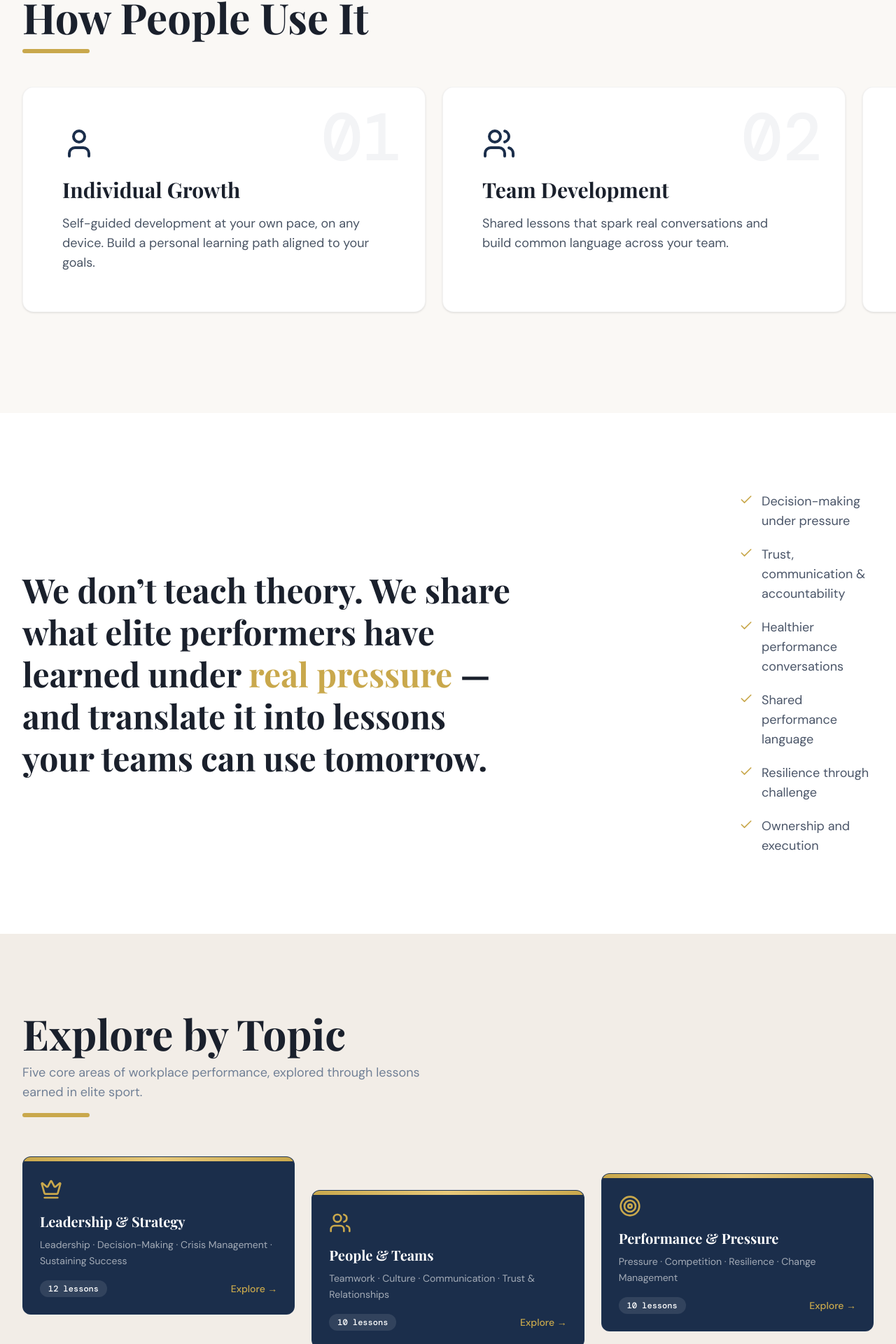
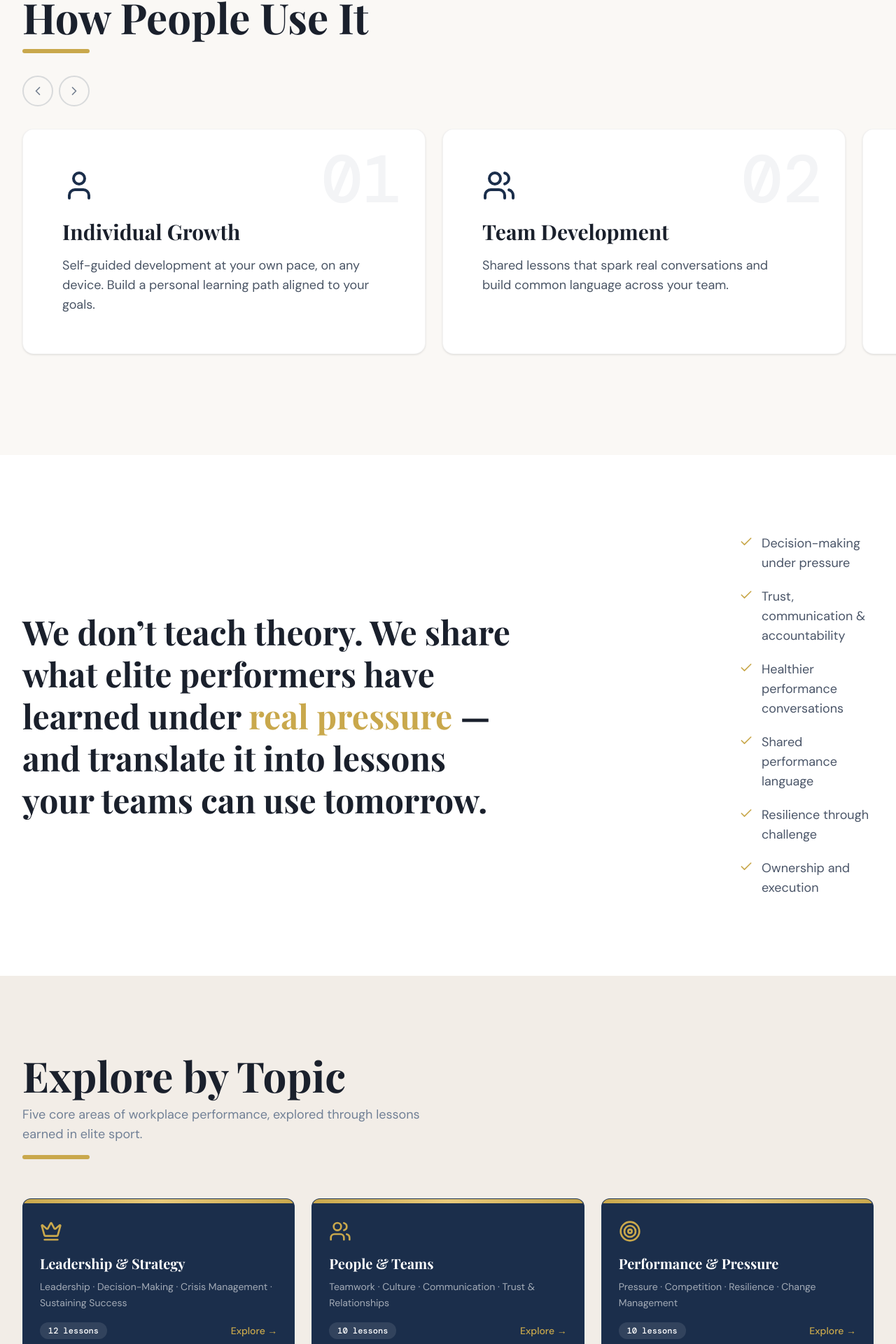
Before and after one commit to mvicenzino/onthistopic, a Next.js app: page / in a window 1280 px wide. Shown: the part 1317-3237 px from the top of the page at 70% size. Built offline with nearby package versions, Linux system fonts and the light colour scheme.

Commit message:
Add scroll arrows to How People Use It, align topic cards
- Added left/right chevron buttons for desktop horizontal scroll navigation
- Removed staggered mt offsets from topic cards grid (looked unintentional)

Co-Authored-By: Claude Opus 4.6 (1M context) <noreply@anthropic.com>

```diff
--- a/src/app/page.tsx
+++ b/src/app/page.tsx
@@ -1,5 +1,6 @@
 'use client'
 
+import { useRef } from 'react'
 import { motion } from 'framer-motion'
 import {
   User,
@@ -10,6 +11,8 @@ import {
   Clock,
   Trophy,
   Rocket,
+  ChevronLeft,
+  ChevronRight,
 } from 'lucide-react'
 import { CTAButton } from '@/components/shared/CTAButton'
 import { StatCounter } from '@/components/shared/StatCounter'
@@ -50,6 +53,17 @@ const buildItems = [
 ]
 
 export default function HomePage() {
+  const scrollRef = useRef<HTMLDivElement>(null)
+
+  const scrollCards = (direction: 'left' | 'right') => {
+    if (!scrollRef.current) return
+    const cardWidth = scrollRef.current.firstElementChild?.clientWidth ?? 400
+    scrollRef.current.scrollBy({
+      left: direction === 'right' ? cardWidth + 24 : -(cardWidth + 24),
+      behavior: 'smooth',
+    })
+  }
+
   return (
     <>
       {/* JSON-LD Organization Schema */}
@@ -171,7 +185,28 @@ export default function HomePage() {
           <div className="w-24 h-1.5 bg-gold mt-4 rounded-full" />
         </div>
 
-        <div className="mt-12 flex overflow-x-auto snap-x snap-mandatory gap-6 pb-8 px-4 sm:px-6 lg:px-8 scrollbar-hide">
+        {/* Navigation arrows — desktop */}
+        <div className="hidden md:flex gap-2 mt-8 max-w-7xl mx-auto px-4 sm:px-6 lg:px-8">
+          <button
+            onClick={() => scrollCards('left')}
+            className="w-11 h-11 rounded-full border-2 border-navy/15 text-navy/60 flex items-center justify-center hover:bg-navy hover:text-white hover:border-navy transition-all duration-200"
+            aria-label="Previous card"
+          >
+            <ChevronLeft className="w-5 h-5" />
+          </button>
+          <button
+            onClick={() => scrollCards('right')}
+            className="w-11 h-11 rounded-full border-2 border-navy/15 text-navy/60 flex items-center justify-center hover:bg-navy hover:text-white hover:border-navy transition-all duration-200"
+            aria-label="Next card"
+          >
+            <ChevronRight className="w-5 h-5" />
+          </button>
+        </div>
+
+        <div
+          ref={scrollRef}
+          className="mt-6 md:mt-8 flex overflow-x-auto snap-x snap-mandatory gap-6 pb-8 px-4 sm:px-6 lg:px-8 scrollbar-hide scroll-smooth"
+        >
           {useCases.map((card, i) => (
             <motion.div
               key={card.title}
@@ -236,14 +271,14 @@ export default function HomePage() {
 
           <div className="grid grid-cols-1 md:grid-cols-3 gap-6 mt-14">
             {topics.slice(0, 3).map((topic, i) => (
-              <div key={topic.slug} className={i === 1 ? 'md:mt-12' : i === 2 ? 'md:mt-6' : ''}>
+              <div key={topic.slug}>
                 <TopicCard {...topic} index={i} />
               </div>
             ))}
           </div>
           <div className="grid grid-cols-1 md:grid-cols-2 gap-6 mt-6 max-w-3xl mx-auto">
             {topics.slice(3).map((topic, i) => (
-              <div key={topic.slug} className={i === 1 ? 'md:mt-8' : ''}>
+              <div key={topic.slug}>
                 <TopicCard {...topic} index={i + 3} />
               </div>
             ))}
```
